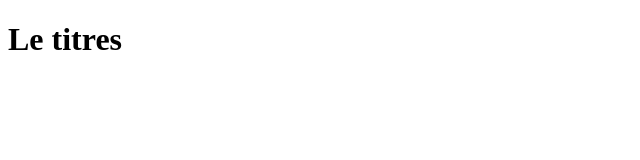
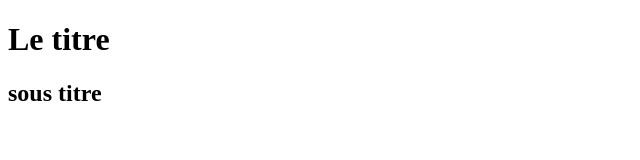
Before and after one commit to Mr-gateau/-sharezza, a plain HTML site: page index.html in a window 1280 px wide. Shown: the whole page, without its empty margins (0-640 px from the left). Drawn offline with Linux system fonts and the light colour scheme.

Commit message:
modification de je ne sais plus quoi

```diff
--- a/index.html
+++ b/index.html
@@ -5,6 +5,7 @@
     <title>Sherazaa</title>
   </head>
   <body>
-   <h1>Le titres</h1>
+   <h1>Le titre</h1>
+   <h2>sous titre</h2>
   </body>
 </html>
```
